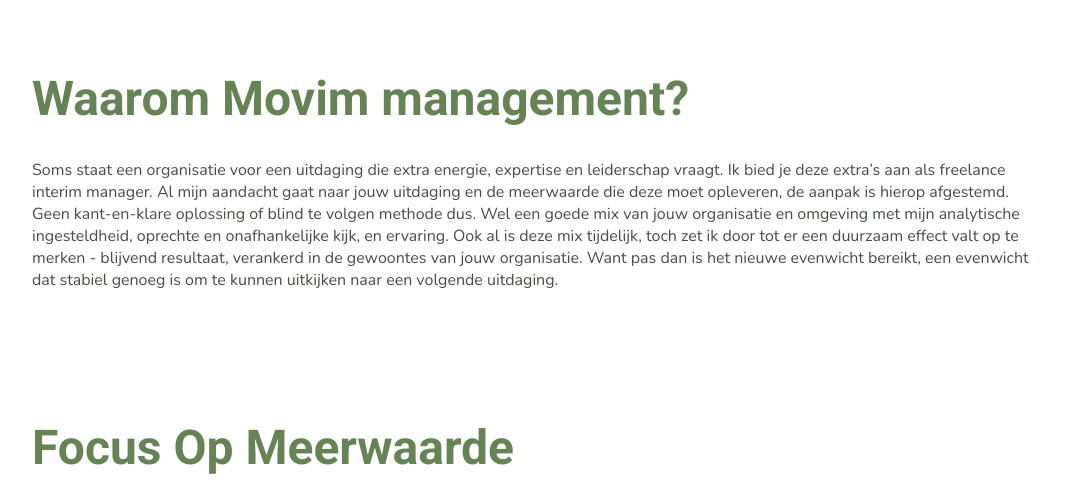
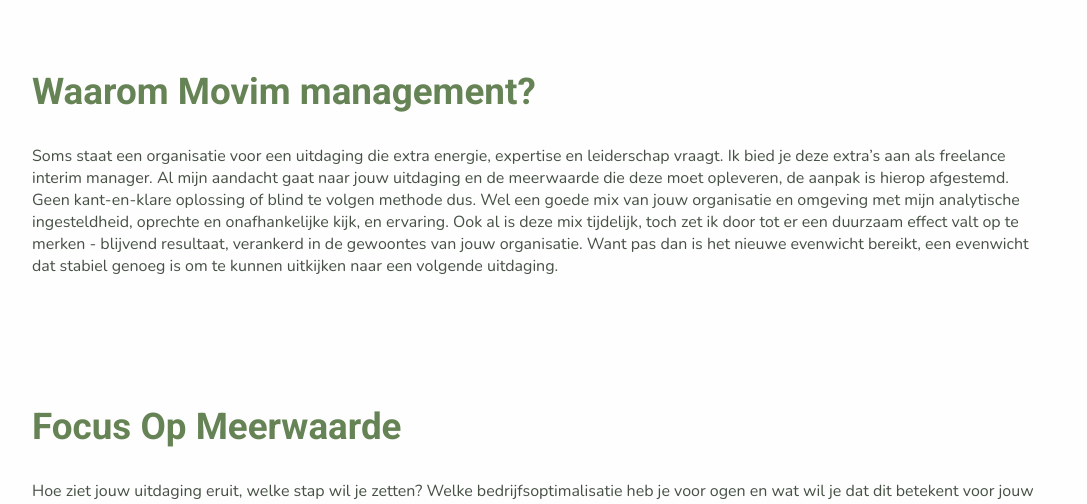
Before and after one commit to RobinDecraene/Movim-Management, a React (Create React App) app: page / in a window 1280 px wide. Shown: the part 270-774 px from the top of the page, without its empty margins (96-1183 px from the left). Built offline with nearby package versions, Linux system fonts and the light colour scheme; no server answers.

Commit message:
Update: title component change style

```diff
--- a/src/Components/Title/title.jsx
+++ b/src/Components/Title/title.jsx
@@ -1,9 +1,9 @@
 import React from 'react';
 import style from './title.module.css';
 
-const Title = ({ children}) => {
+const Title = ({ children, customClass}) => {
     return (
-      <h2>{children}</h2>
+      <h2 className={`${style.section} ${customClass}`}>{children}</h2>
     );
 };
 
--- a/src/Components/Title/title.module.css
+++ b/src/Components/Title/title.module.css
@@ -2,6 +2,6 @@
   font-family: "Roboto", sans-serif;
   font-weight: 700;
   color: #668355;
-  font-size: 3rem;
+  font-size: 2.3rem;
   margin: 0 0 2rem 0;
 }
```
